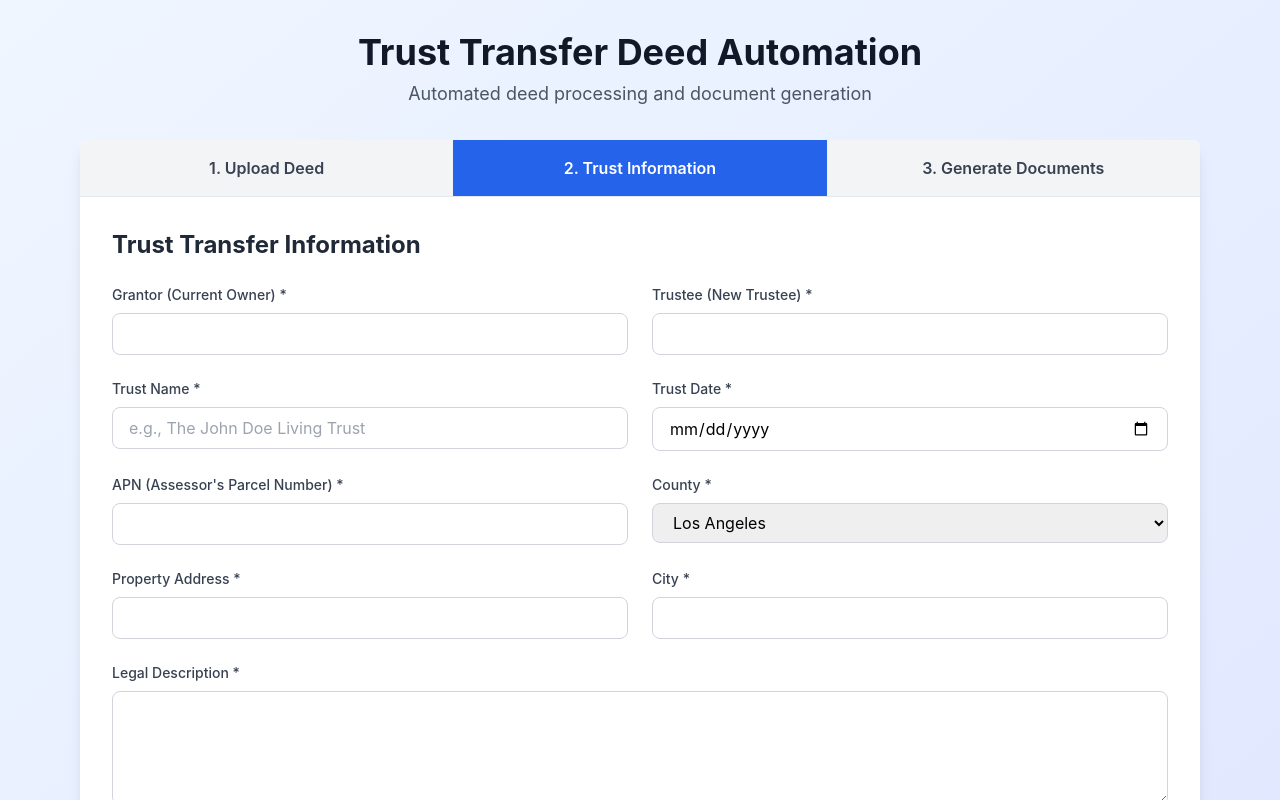
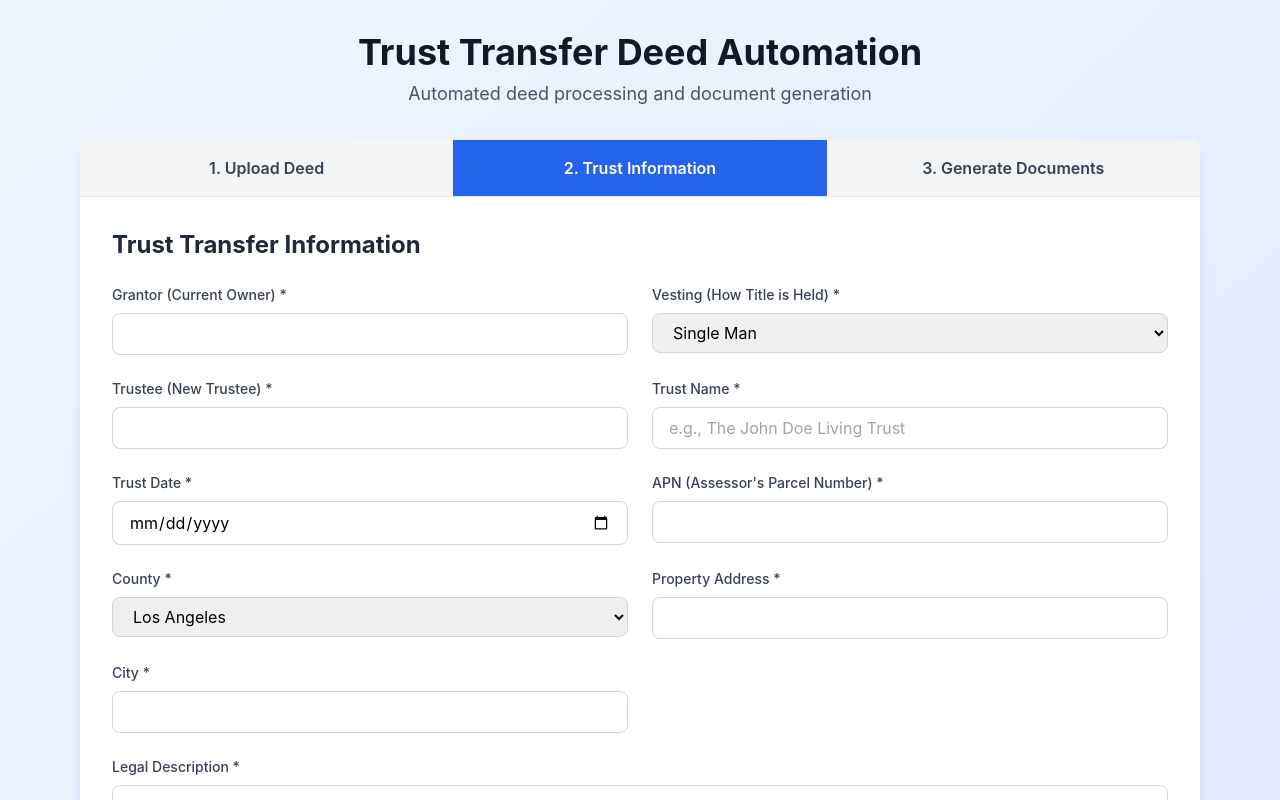
Before and after one commit to rozsagyenelaw/deed-automation, a Next.js app: page / in a window 1280 px wide. Both pictures are taken after a click on the button "Or skip and enter information manually →". Shown: the top 800 px of the page. Built offline with nearby package versions, Linux system fonts and the light colour scheme.

Commit message:
Update page.tsx

```diff
--- a/app/page.tsx
+++ b/app/page.tsx
@@ -14,6 +14,7 @@ export default function Home() {
 
   // Form data
   const [grantor, setGrantor] = useState('');
+  const [vesting, setVesting] = useState('Single Man');
   const [trustee, setTrustee] = useState('');
   const [trustName, setTrustName] = useState('');
   const [trustDate, setTrustDate] = useState('');
@@ -25,6 +26,18 @@ export default function Home() {
   const [mailingAddress, setMailingAddress] = useState('');
 
   const counties = ['Los Angeles', 'Ventura', 'Riverside', 'San Bernardino', 'Orange'];
+
+  const vestingOptions = [
+    'Single Man',
+    'Unmarried Man',
+    'Married Man as Sole and Separate Property',
+    'Single Woman',
+    'Unmarried Woman',
+    'Married Woman as Sole and Separate Property',
+    'Husband and Wife as Joint Tenants',
+    'Husband and Wife as Community Property',
+    'Husband and Wife as Community Property with Right of Survivorship',
+  ];
 
   const handleFileUpload = async (e: React.ChangeEvent<HTMLInputElement>) => {
     const file = e.target.files?.[0];
@@ -84,6 +97,7 @@ export default function Home() {
         headers: { 'Content-Type': 'application/json' },
         body: JSON.stringify({
           grantor,
+          vesting,
           trustee,
           trustName,
           trustDate,
@@ -127,6 +141,7 @@ export default function Home() {
           apn,
           propertyAddress,
           grantor,
+          vesting,
           trustName,
         }),
       });
@@ -262,6 +277,24 @@ export default function Home() {
                       className="w-full px-4 py-2 border border-gray-300 rounded-lg focus:ring-2 focus:ring-blue-500"
                       required
                     />
+                  </div>
+
+                  <div>
+                    <label className="block text-sm font-medium text-gray-700 mb-2">
+                      Vesting (How Title is Held) *
+                    </label>
+                    <select
+                      value={vesting}
+                      onChange={(e) => setVesting(e.target.value)}
+                      className="w-full px-4 py-2 border border-gray-300 rounded-lg focus:ring-2 focus:ring-blue-500"
+                      required
+                    >
+                      {vestingOptions.map((option) => (
+                        <option key={option} value={option}>
+                          {option}
+                        </option>
+                      ))}
+                    </select>
                   </div>
 
                   <div>
```
